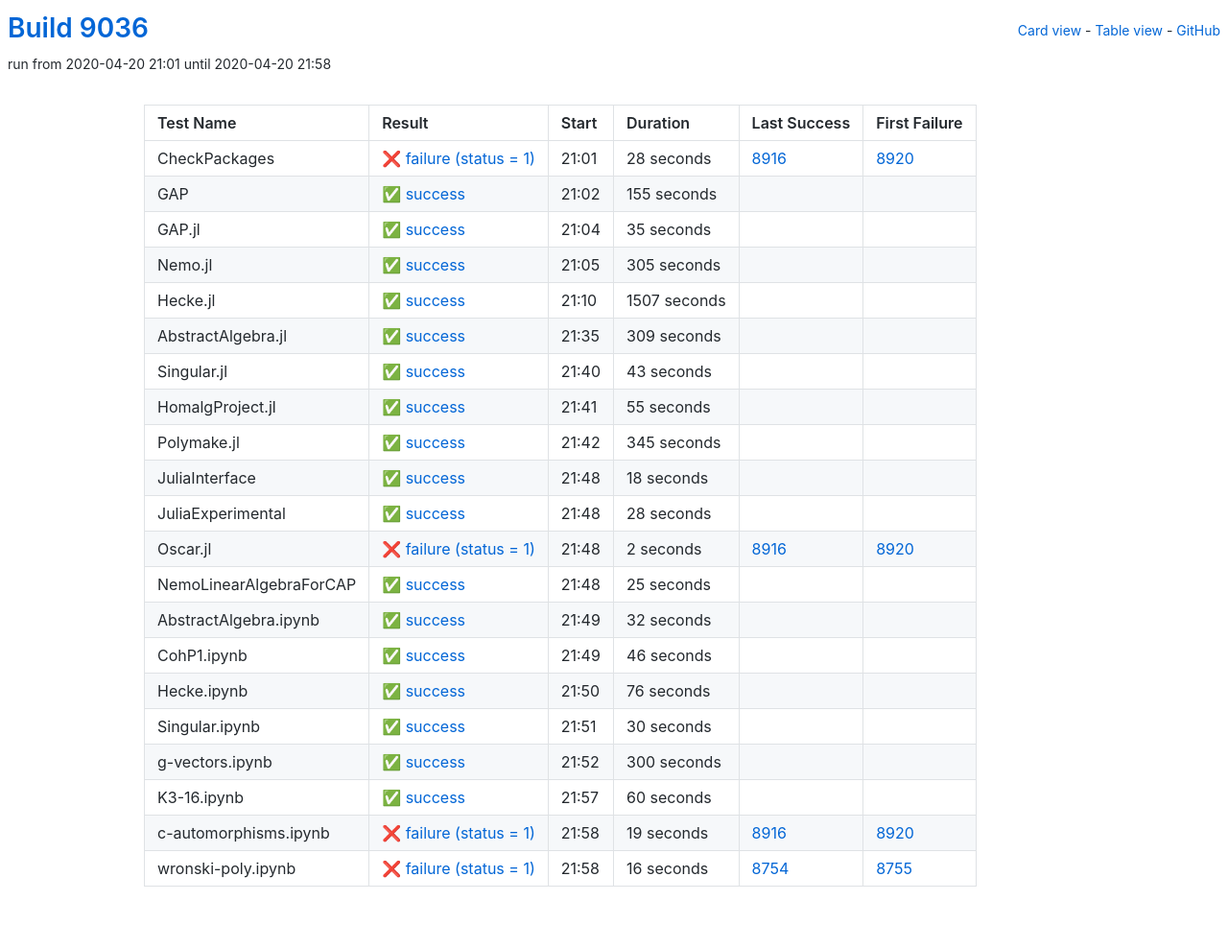
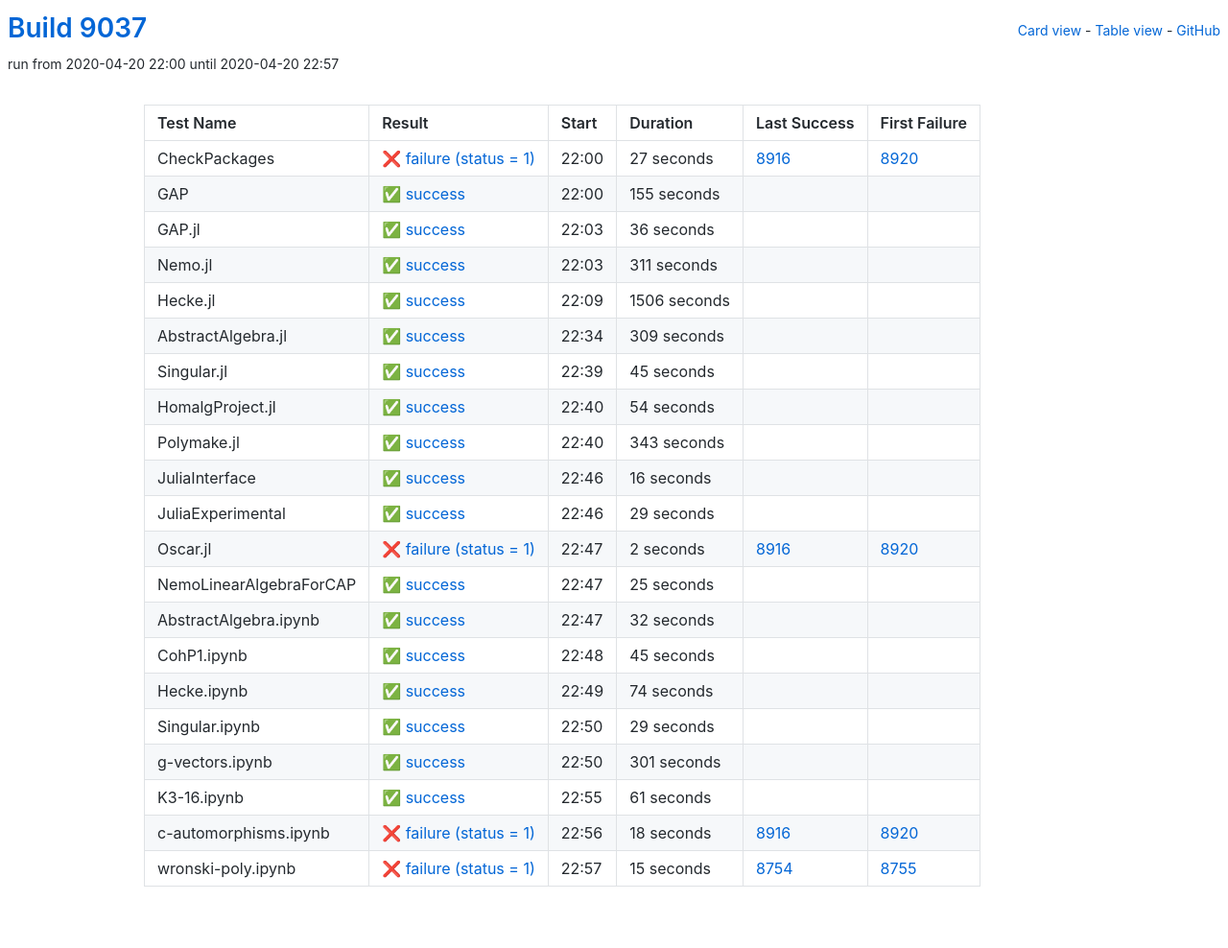
Before and after one commit to oscar-system/oscar-ci-status, a Jekyll site: the page built from table.html, in a window 1280 px wide. Shown: the whole page at 96% size. Built offline with Jekyll 4.4.1, drawn with Linux system fonts in a browser that asks for light colours.

Commit message:
Build 9037

```diff
--- a/_data/ci.yml
+++ b/_data/ci.yml
@@ -1,16 +1,16 @@
-build: 9036
-build_url: https://oscarci.mathematik.uni-kl.de/job/oscar/9036/
+build: 9037
+build_url: https://oscarci.mathematik.uni-kl.de/job/oscar/9037/
 job: oscar
 tests:
-- duration: 28
+- duration: 27
   exitcode: 1
   first_failure: 8920
   first_failure_url: https://oscarci.mathematik.uni-kl.de/job/oscar/8920/
   last_success: 8916
   last_success_url: https://oscarci.mathematik.uni-kl.de/job/oscar/8916/
-  log: https://oscarci.mathematik.uni-kl.de/job/oscar/9036/artifact/logs/build-9036/CheckPackages.log
+  log: https://oscarci.mathematik.uni-kl.de/job/oscar/9037/artifact/logs/build-9037/CheckPackages.log
   name: CheckPackages
-  start: 2020-04-20 21:01
+  start: 2020-04-20 22:00
   status: failure
   success: false
 - duration: 155
@@ -19,42 +19,42 @@
   first_failure_url: null
   last_success: false
   last_success_url: null
-  log: https://oscarci.mathematik.uni-kl.de/job/oscar/9036/artifact/logs/build-9036/GAP.log
+  log: https://oscarci.mathematik.uni-kl.de/job/oscar/9037/artifact/logs/build-9037/GAP.log
   name: GAP
-  start: 2020-04-20 21:02
+  start: 2020-04-20 22:00
   status: success
   success: true
-- duration: 35
+- duration: 36
   exitcode: 0
   first_failure: false
   first_failure_url: null
   last_success: false
   last_success_url: null
-  log: https://oscarci.mathematik.uni-kl.de/job/oscar/9036/artifact/logs/build-9036/GAP.jl.log
+  log: https://oscarci.mathematik.uni-kl.de/job/oscar/9037/artifact/logs/build-9037/GAP.jl.log
   name: GAP.jl
-  start: 2020-04-20 21:04
+  start: 2020-04-20 22:03
   status: success
   success: true
-- duration: 305
+- duration: 311
   exitcode: 0
   first_failure: false
   first_failure_url: null
   last_success: false
   last_success_url: null
-  log: https://oscarci.mathematik.uni-kl.de/job/oscar/9036/artifact/logs/build-9036/Nemo.jl.log
+  log: https://oscarci.mathematik.uni-kl.de/job/oscar/9037/artifact/logs/build-9037/Nemo.jl.log
   name: Nemo.jl
-  start: 2020-04-20 21:05
+  start: 2020-04-20 22:03
   status: success
   success: true
-- duration: 1507
+- duration: 1506
   exitcode: 0
   first_failure: false
   first_failure_url: null
   last_success: false
   last_success_url: null
-  log: https://oscarci.mathematik.uni-kl.de/job/oscar/9036/artifact/logs/build-9036/Hecke.jl.log
+  log: https://oscarci.mathematik.uni-kl.de/job/oscar/9037/artifact/logs/build-9037/Hecke.jl.log
   name: Hecke.jl
-  start: 2020-04-20 21:10
+  start: 2020-04-20 22:09
   status: success
   success: true
 - duration: 309
@@ -63,64 +63,64 @@
   first_failure_url: null
   last_success: false
   last_success_url: null
-  log: https://oscarci.mathematik.uni-kl.de/job/oscar/9036/artifact/logs/build-9036/AbstractAlgebra.jl.log
+  log: https://oscarci.mathematik.uni-kl.de/job/oscar/9037/artifact/logs/build-9037/AbstractAlgebra.jl.log
   name: AbstractAlgebra.jl
-  start: 2020-04-20 21:35
+  start: 2020-04-20 22:34
   status: success
   success: true
-- duration: 43
+- duration: 45
   exitcode: 0
   first_failure: false
   first_failure_url: null
   last_success: false
   last_success_url: null
-  log: https://oscarci.mathematik.uni-kl.de/job/oscar/9036/artifact/logs/build-9036/Singular.jl.log
+  log: https://oscarci.mathematik.uni-kl.de/job/oscar/9037/artifact/logs/build-9037/Singular.jl.log
   name: Singular.jl
-  start: 2020-04-20 21:40
+  start: 2020-04-20 22:39
   status: success
   success: true
-- duration: 55
+- duration: 54
   exitcode: 0
   first_failure: false
   first_failure_url: null
   last_success: false
   last_success_url: null
-  log: https://oscarci.mathematik.uni-kl.de/job/oscar/9036/artifact/logs/build-9036/HomalgProject.jl.log
+  log: https://oscarci.mathematik.uni-kl.de/job/oscar/9037/artifact/logs/build-9037/HomalgProject.jl.log
   name: HomalgProject.jl
-  start: 2020-04-20 21:41
+  start: 2020-04-20 22:40
   status: success
   success: true
-- duration: 345
+- duration: 343
   exitcode: 0
   first_failure: false
   first_failure_url: null
   last_success: false
   last_success_url: null
-  log: https://oscarci.mathematik.uni-kl.de/job/oscar/9036/artifact/logs/build-9036/Polymake.jl.log
+  log: https://oscarci.mathematik.uni-kl.de/job/oscar/9037/artifact/logs/build-9037/Polymake.jl.log
   name: Polymake.jl
-  start: 2020-04-20 21:42
+  start: 2020-04-20 22:40
   status: success
   success: true
-- duration: 18
+- duration: 16
   exitcode: 0
   first_failure: false
   first_failure_url: null
   last_success: false
   last_success_url: null
-  log: https://oscarci.mathematik.uni-kl.de/job/oscar/9036/artifact/logs/build-9036/JuliaInterface.log
+  log: https://oscarci.mathematik.uni-kl.de/job/oscar/9037/artifact/logs/build-9037/JuliaInterface.log
   name: JuliaInterface
-  start: 2020-04-20 21:48
+  start: 2020-04-20 22:46
   status: success
   success: true
-- duration: 28
+- duration: 29
   exitcode: 0
   first_failure: false
   first_failure_url: null
   last_success: false
   last_success_url: null
-  log: https://oscarci.mathematik.uni-kl.de/job/oscar/9036/artifact/logs/build-9036/JuliaExperimental.log
+  log: https://oscarci.mathematik.uni-kl.de/job/oscar/9037/artifact/logs/build-9037/JuliaExperimental.log
   name: JuliaExperimental
-  start: 2020-04-20 21:48
+  start: 2020-04-20 22:46
   status: success
   success: true
 - duration: 2
@@ -129,9 +129,9 @@
   first_failure_url: https://oscarci.mathematik.uni-kl.de/job/oscar/8920/
   last_success: 8916
   last_success_url: https://oscarci.mathematik.uni-kl.de/job/oscar/8916/
-  log: https://oscarci.mathematik.uni-kl.de/job/oscar/9036/artifact/logs/build-9036/Oscar.jl.log
+  log: https://oscarci.mathematik.uni-kl.de/job/oscar/9037/artifact/logs/build-9037/Oscar.jl.log
   name: Oscar.jl
-  start: 2020-04-20 21:48
+  start: 2020-04-20 22:47
   status: failure
   success: false
 - duration: 25
@@ -140,9 +140,9 @@
   first_failure_url: null
   last_success: false
   last_success_url: null
-  log: https://oscarci.mathematik.uni-kl.de/job/oscar/9036/artifact/logs/build-9036/NemoLinearAlgebraForCAP.log
+  log: https://oscarci.mathematik.uni-kl.de/job/oscar/9037/artifact/logs/build-9037/NemoLinearAlgebraForCAP.log
   name: NemoLinearAlgebraForCAP
-  start: 2020-04-20 21:48
+  start: 2020-04-20 22:47
   status: success
   success: true
 - duration: 32
@@ -151,85 +151,85 @@
   first_failure_url: null
   last_success: false
   last_success_url: null
-  log: https://oscarci.mathematik.uni-kl.de/job/oscar/9036/artifact/logs/build-9036/AbstractAlgebra.ipynb.log
+  log: https://oscarci.mathematik.uni-kl.de/job/oscar/9037/artifact/logs/build-9037/AbstractAlgebra.ipynb.log
   name: AbstractAlgebra.ipynb
-  start: 2020-04-20 21:49
+  start: 2020-04-20 22:47
   status: success
   success: true
-- duration: 46
+- duration: 45
   exitcode: 0
   first_failure: false
   first_failure_url: null
   last_success: false
   last_success_url: null
-  log: https://oscarci.mathematik.uni-kl.de/job/oscar/9036/artifact/logs/build-9036/CohP1.ipynb.log
+  log: https://oscarci.mathematik.uni-kl.de/job/oscar/9037/artifact/logs/build-9037/CohP1.ipynb.log
   name: CohP1.ipynb
-  start: 2020-04-20 21:49
+  start: 2020-04-20 22:48
   status: success
   success: true
-- duration: 76
+- duration: 74
   exitcode: 0
   first_failure: false
   first_failure_url: null
   last_success: false
   last_success_url: null
-  log: https://oscarci.mathematik.uni-kl.de/job/oscar/9036/artifact/logs/build-9036/Hecke.ipynb.log
+  log: https://oscarci.mathematik.uni-kl.de/job/oscar/9037/artifact/logs/build-9037/Hecke.ipynb.log
   name: Hecke.ipynb
-  start: 2020-04-20 21:50
+  start: 2020-04-20 22:49
   status: success
   success: true
-- duration: 30
+- duration: 29
   exitcode: 0
   first_failure: false
   first_failure_url: null
   last_success: false
   last_success_url: null
-  log: https://oscarci.mathematik.uni-kl.de/job/oscar/9036/artifact/logs/build-9036/Singular.ipynb.log
+  log: https://oscarci.mathematik.uni-kl.de/job/oscar/9037/artifact/logs/build-9037/Singular.ipynb.log
   name: Singular.ipynb
-  start: 2020-04-20 21:51
+  start: 2020-04-20 22:50
   status: success
   success: true
-- duration: 300
+- duration: 301
   exitcode: 0
   first_failure: false
   first_failure_url: null
   last_success: false
   last_success_url: null
-  log: https://oscarci.mathematik.uni-kl.de/job/oscar/9036/artifact/logs/build-9036/g-vectors.ipynb.log
+  log: https://oscarci.mathematik.uni-kl.de/job/oscar/9037/artifact/logs/build-9037/g-vectors.ipynb.log
   name: g-vectors.ipynb
-  start: 2020-04-20 21:52
+  start: 2020-04-20 22:50
   status: success
   success: true
-- duration: 60
+- duration: 61
   exitcode: 0
   first_failure: false
   first_failure_url: null
   last_success: false
   last_success_url: null
-  log: https://oscarci.mathematik.uni-kl.de/job/oscar/9036/artifact/logs/build-9036/K3-16.ipynb.log
+  log: https://oscarci.mathematik.uni-kl.de/job/oscar/9037/artifact/logs/build-9037/K3-16.ipynb.log
   name: K3-16.ipynb
-  start: 2020-04-20 21:57
+  start: 2020-04-20 22:55
   status: success
   success: true
-- duration: 19
+- duration: 18
   exitcode: 1
   first_failure: 8920
   first_failure_url: https://oscarci.mathematik.uni-kl.de/job/oscar/8920/
   last_success: 8916
   last_success_url: https://oscarci.mathematik.uni-kl.de/job/oscar/8916/
-  log: https://oscarci.mathematik.uni-kl.de/job/oscar/9036/artifact/logs/build-9036/c-automorphisms.ipynb.log
+  log: https://oscarci.mathematik.uni-kl.de/job/oscar/9037/artifact/logs/build-9037/c-automorphisms.ipynb.log
   name: c-automorphisms.ipynb
-  start: 2020-04-20 21:58
+  start: 2020-04-20 22:56
   status: failure
   success: false
-- duration: 16
+- duration: 15
   exitcode: 1
   first_failure: 8755
   first_failure_url: https://oscarci.mathematik.uni-kl.de/job/oscar/8755/
   last_success: 8754
   last_success_url: https://oscarci.mathematik.uni-kl.de/job/oscar/8754/
-  log: https://oscarci.mathematik.uni-kl.de/job/oscar/9036/artifact/logs/build-9036/wronski-poly.ipynb.log
+  log: https://oscarci.mathematik.uni-kl.de/job/oscar/9037/artifact/logs/build-9037/wronski-poly.ipynb.log
   name: wronski-poly.ipynb
-  start: 2020-04-20 21:58
+  start: 2020-04-20 22:57
   status: failure
   success: false
```
Also changed, not shown: README.md.
